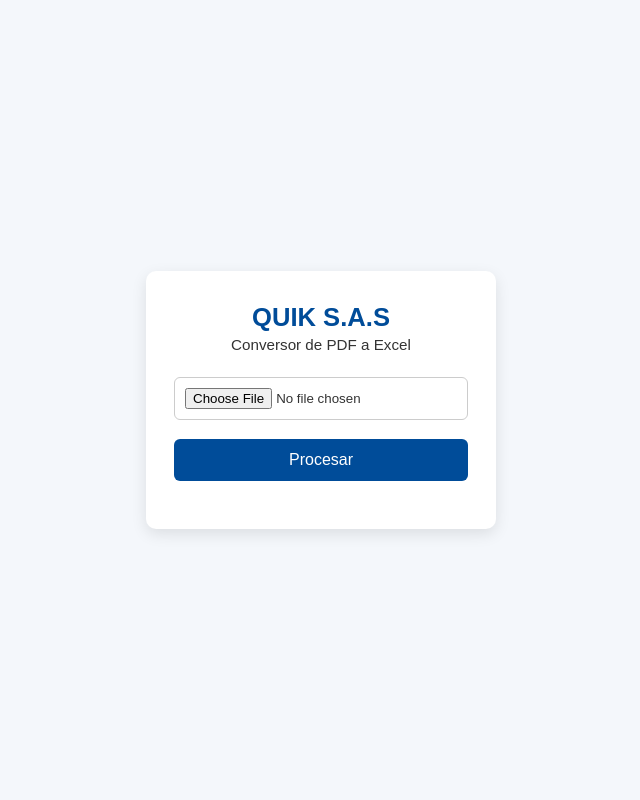
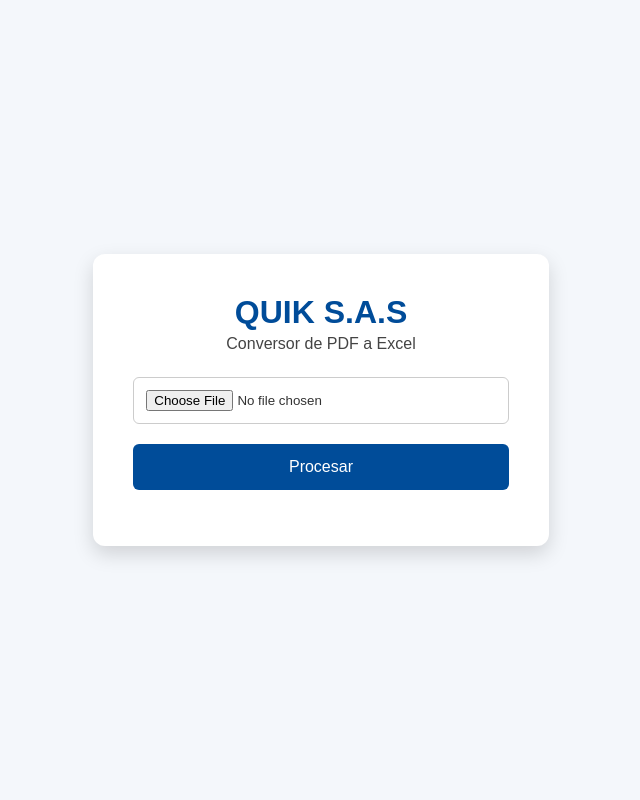
Before and after one commit to fredyurrea1/QUIKAPPV2, a FastAPI app: page / in a window 1280 px wide. Shown: the whole page, without its empty margins (319-959 px from the left). Run offline with FastAPI, Linux system fonts and the light colour scheme.

Commit message:
Update index.html

```diff
--- a/templates/index.html
+++ b/templates/index.html
@@ -3,78 +3,111 @@
 <head>
   <meta charset="UTF-8" />
   <title>QUIK S.A.S · Conversor de PDF</title>
-
   <style>
-    /* ——— Reset & layout ——— */
-    *{box-sizing:border-box;margin:0;padding:0}
-    body{
-      font-family:Arial,Helvetica,sans-serif;
-      background:#f4f7fb;
-      display:flex;align-items:center;justify-content:center;
-      height:100vh;
-      color:#333;
+    * { box-sizing: border-box; margin: 0; padding: 0; }
+    body {
+      font-family: Arial, sans-serif;
+      background: #f4f7fb;
+      height: 100vh;
+      display: flex;
+      align-items: center;
+      justify-content: center;
+      color: #333;
     }
 
-    /* ——— Toast de bienvenida ——— */
-    .toast{
-      position:fixed;top:20px;left:50%;transform:translateX(-50%);
-      background:#004c99;color:#fff;padding:12px 24px;border-radius:6px;
-      box-shadow:0 3px 8px rgba(0,0,0,.15);opacity:0;
-      transition:opacity .4s ease;pointer-events:none;z-index:1000;
+    .container {
+      display: flex;
+      align-items: center;
+      justify-content: center;
+      gap: 40px;
+      max-width: 1000px;
+      padding: 40px;
+      background: #ffffff;
+      border-radius: 12px;
+      box-shadow: 0 8px 20px rgba(0,0,0,0.15);
     }
-    .toast.show{opacity:1}
 
-    /* ——— Card ——— */
-    .card{
-      width:350px;background:#fff;border-radius:10px;
-      padding:32px 28px;box-shadow:0 5px 15px rgba(0,0,0,.1);
-      text-align:center;
+    .card {
+      flex: 1;
+      max-width: 400px;
+      text-align: center;
     }
-    h1{color:#004c99;font-size:1.6rem;margin-bottom:.25rem}
-    p.sub{font-size:.95rem;margin-bottom:1.5rem}
 
-    /* ——— File & button ——— */
-    input[type="file"]{
-      width:100%;padding:10px;border:1px solid #ccc;
-      border-radius:6px;margin-bottom:1.2rem;cursor:pointer;
+    h1 {
+      color: #004c99;
+      font-size: 2rem;
+      margin-bottom: .25rem;
     }
-    button{
-      width:100%;background:#004c99;color:#fff;border:none;
-      border-radius:6px;padding:12px;font-size:1rem;cursor:pointer;
-      transition:background .2s;
+
+    p.sub {
+      font-size: 1rem;
+      margin-bottom: 1.5rem;
+      color: #444;
     }
-    button:hover{background:#003366}
-    #status{margin-top:1rem;font-size:.9rem}
 
-    /* ——— Modal valoración ——— */
-    .overlay{
-      position:fixed;inset:0;background:rgba(0,0,0,.5);
-      display:flex;align-items:center;justify-content:center;
-      visibility:hidden;opacity:0;transition:.3s;
-      z-index:2000;
+    input[type="file"] {
+      width: 100%;
+      padding: 12px;
+      border: 1px solid #ccc;
+      border-radius: 6px;
+      margin-bottom: 1.2rem;
+      cursor: pointer;
     }
-    .overlay.show{visibility:visible;opacity:1}
-    .modal{
-      background:#fff;border-radius:8px;padding:24px 32px;
-      text-align:center;width:300px;box-shadow:0 4px 12px rgba(0,0,0,.2);
+
+    button {
+      width: 100%;
+      background: #004c99;
+      color: #fff;
+      border: none;
+      border-radius: 6px;
+      padding: 14px;
+      font-size: 1rem;
+      cursor: pointer;
+      transition: background 0.2s;
     }
-    .stars{
-      font-size:2rem;color:#ccc;cursor:pointer;margin:10px 0 20px;
+
+    button:hover {
+      background: #003366;
     }
-    .stars span{transition:color .2s}
-    .stars span.active{color:#ffc107}
+
+    #status {
+      margin-top: 1rem;
+      font-size: .9rem;
+    }
+
+    .plantillas {
+      display: none;
+      flex: 1;
+      max-width: 300px;
+      text-align: left;
+    }
+
+    .plantillas h2 {
+      font-size: 1.1rem;
+      margin-bottom: 1rem;
+      color: #004c99;
+    }
+
+    .plantillas a {
+      display: inline-block;
+      background: #2196f3;
+      color: #fff;
+      padding: 12px 16px;
+      border-radius: 6px;
+      text-decoration: none;
+      font-size: 0.95rem;
+      margin-top: 10px;
+    }
+
+    .plantillas a:hover {
+      background: #1976d2;
+    }
   </style>
 </head>
-
 <body>
 
-  <!-- Toast -->
-  <div id="welcomeToast" class="toast">
-    Bienvenidos, el proceso ahora es más sencillo:<br>
-    solo carguen el PDF y descarguen el archivo.
-  </div>
-
-  <!-- Card principal -->
+  <div class="container">
+    <!-- Conversor -->
     <div class="card">
       <h1>QUIK S.A.S</h1>
       <p class="sub">Conversor de PDF a Excel</p>
@@ -87,85 +120,50 @@
       <p id="status"></p>
     </div>
 
-  <!-- Modal de valoración -->
-  <div id="ratingOverlay" class="overlay">
-    <div class="modal">
-      <h3>¿Qué tal fue tu experiencia?</h3>
-      <div id="stars" class="stars">
-        <span data-v="1">★</span><span data-v="2">★</span>
-        <span data-v="3">★</span><span data-v="4">★</span>
-        <span data-v="5">★</span>
-      </div>
-      <p id="thanks" style="display:none;font-size:.9rem;color:#28a745">
-        ¡Gracias por calificar!
-      </p>
+    <!-- Sección de plantillas (oculta hasta que se descargue el archivo) -->
+    <div class="plantillas" id="plantillas">
+      <h2>Plantillas disponibles</h2>
+      <a href="https://quiksas-my.sharepoint.com/:f:/g/personal/fredy_urrea_quik_com_co/EpmN4DmY9BBJsQkS3NVUrWsB8-eRvsZhLbqeGUKbFgcevA?e=xvGbo0" target="_blank">📊 Descargar plantilla de Power BI</a>
     </div>
   </div>
 
   <script>
-    /* ——— Toast ——— */
-    window.addEventListener('DOMContentLoaded',()=>{
-      const toast=document.getElementById('welcomeToast');
-      toast.classList.add('show');
-      setTimeout(()=>toast.classList.remove('show'),5000);
-    });
+    const form = document.getElementById('uploadForm');
+    const status = document.getElementById('status');
+    const plantillas = document.getElementById('plantillas');
 
-    /* ——— Subida & descarga ——— */
-    const form   = document.getElementById('uploadForm');
-    const status = document.getElementById('status');
-    const overlay= document.getElementById('ratingOverlay');
-    const stars  = document.querySelectorAll('#stars span');
-    const thanks = document.getElementById('thanks');
-
-    form.addEventListener('submit',async (e)=>{
+    form.addEventListener('submit', async (e) => {
       e.preventDefault();
-      status.textContent='Procesando…';
-      const data=new FormData(form);
-      try{
-        const res=await fetch('/procesar',{method:'POST',body:data});
-        if(!res.ok){
-          const err=await res.json();
-          status.textContent='Error: '+(err.detail||'no se pudo procesar');
+      status.textContent = 'Procesando…';
+      const data = new FormData(form);
+      try {
+        const res = await fetch('/procesar', { method: 'POST', body: data });
+        if (!res.ok) {
+          const err = await res.json();
+          status.textContent = 'Error: ' + (err.detail || 'no se pudo procesar');
           return;
         }
-        const blob=await res.blob();
-        const url=URL.createObjectURL(blob);
-        const a=Object.assign(document.createElement('a'),
-                  {href:url,download:'consolidado.xlsx'});
-        document.body.appendChild(a);a.click();a.remove();
+        const blob = await res.blob();
+        const url = URL.createObjectURL(blob);
+        const a = Object.assign(document.createElement('a'), {
+          href: url,
+          download: 'consolidado.xlsx'
+        });
+        document.body.appendChild(a);
+        a.click();
+        a.remove();
         URL.revokeObjectURL(url);
-        status.textContent='¡Listo! Se descargó el Excel.';
+        status.textContent = '¡Listo! Se descargó el Excel.';
         form.reset();
-        /* Mostrar modal de valoración */
-        overlay.classList.add('show');
-      }catch(err){
-        status.textContent='Error: '+err.message;
+
+        // Mostrar sección de plantillas
+        plantillas.style.display = 'block';
+
+      } catch (err) {
+        status.textContent = 'Error: ' + err.message;
       }
     });
+  </script>
 
-    /* ——— Estrellas ——— */
-    stars.forEach(s=>{
-      s.addEventListener('mouseover',()=>highlight(s.dataset.v));
-      s.addEventListener('mouseout', ()=>highlight(0));
-      s.addEventListener('click',    ()=>sendRating(s.dataset.v));
-    });
-    function highlight(val){
-      stars.forEach(st=>{
-        st.classList.toggle('active', st.dataset.v<=val);
-      });
-    }
-    async function sendRating(val){
-      highlight(val);
-      try{
-        await fetch('/feedback',{
-          method:'POST',
-          headers:{'Content-Type':'application/json'},
-          body:JSON.stringify({rating:Number(val)})
-        });
-      }catch{}
-      thanks.style.display='block';
-      setTimeout(()=>overlay.classList.remove('show'),2000);
-    }
-  </script>
 </body>
 </html>
```
Lines whose indentation alone changed are shown as unchanged.
